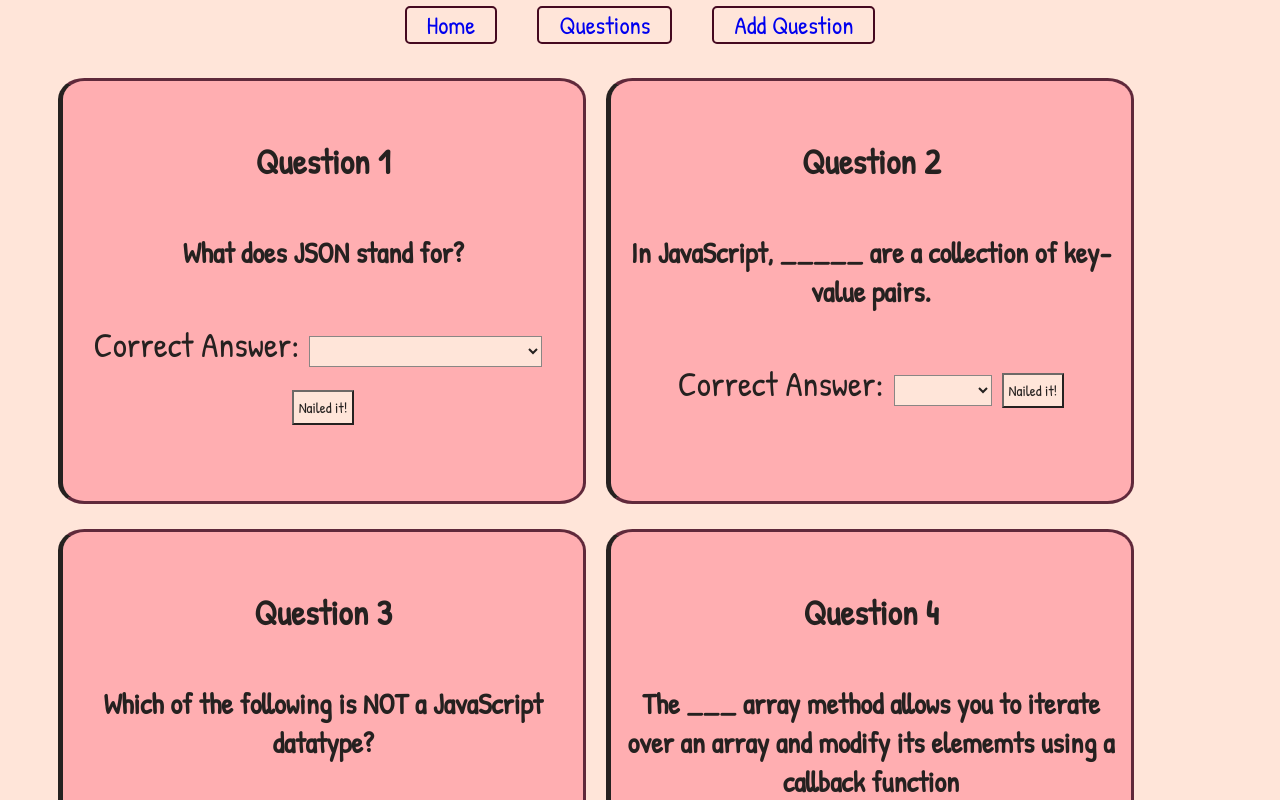
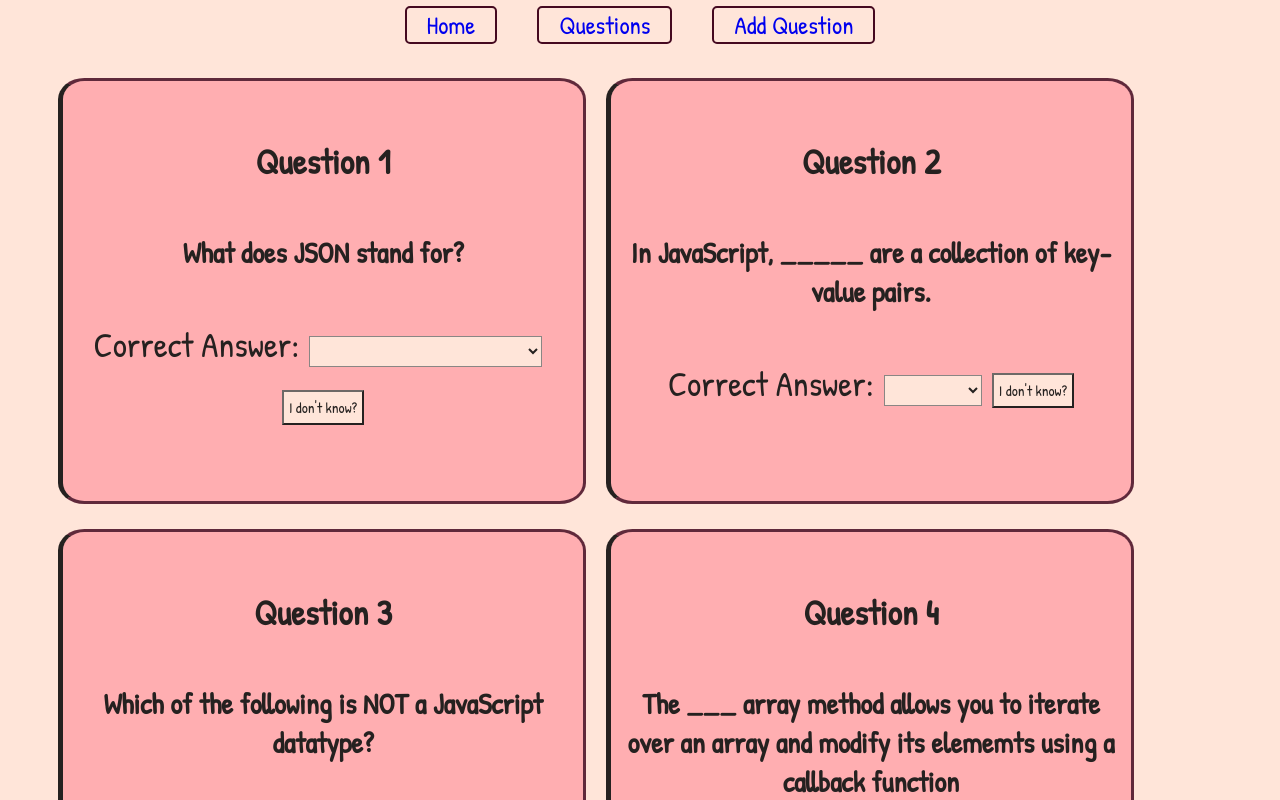
Before and after one commit to 1ontaria/React-Project, a React (Create React App) app in the folder questionaire/: page /questions in a window 1280 px wide. Shown: the top 800 px of the page. Built offline with nearby package versions, Linux system fonts and the light colour scheme; data requests are answered from the project's data file.

Commit message:
finished readme and  added state to nailed it button, changes on click

```diff
--- a/questionaire/src/Components/QuizItem.js
+++ b/questionaire/src/Components/QuizItem.js
@@ -1,6 +1,12 @@
-import React from "react";
+import React, { useState } from "react";
 
 function QuizItem({ prompt, id, answers, correctAnswer }) {
+  const [button, setButton] = useState(true);
+
+  function buttonSwitch() {
+    setButton((button) => !button);
+  }
+
   const a = answers.map((answer, index) => (
     <option key={index}>{answer}</option>
   ));
@@ -8,9 +14,11 @@ function QuizItem({ prompt, id, answers, correctAnswer }) {
   function handleChange(e) {
     if (e.target.value === correctAnswer) {
       alert("That's right!");
+      setButton(true);
     } else {
       alert("Try Again!");
       e.target.value = "";
+      setButton(false);
     }
   }
 
@@ -26,7 +34,10 @@ function QuizItem({ prompt, id, answers, correctAnswer }) {
             {a}
           </select>
         </label>
-        <button>Nailed it! </button>
+        <button onClick={buttonSwitch}>
+          {" "}
+          {button ? "I don't know?" : "Nailed it!"}
+        </button>
       </li>
     </div>
   );
```
